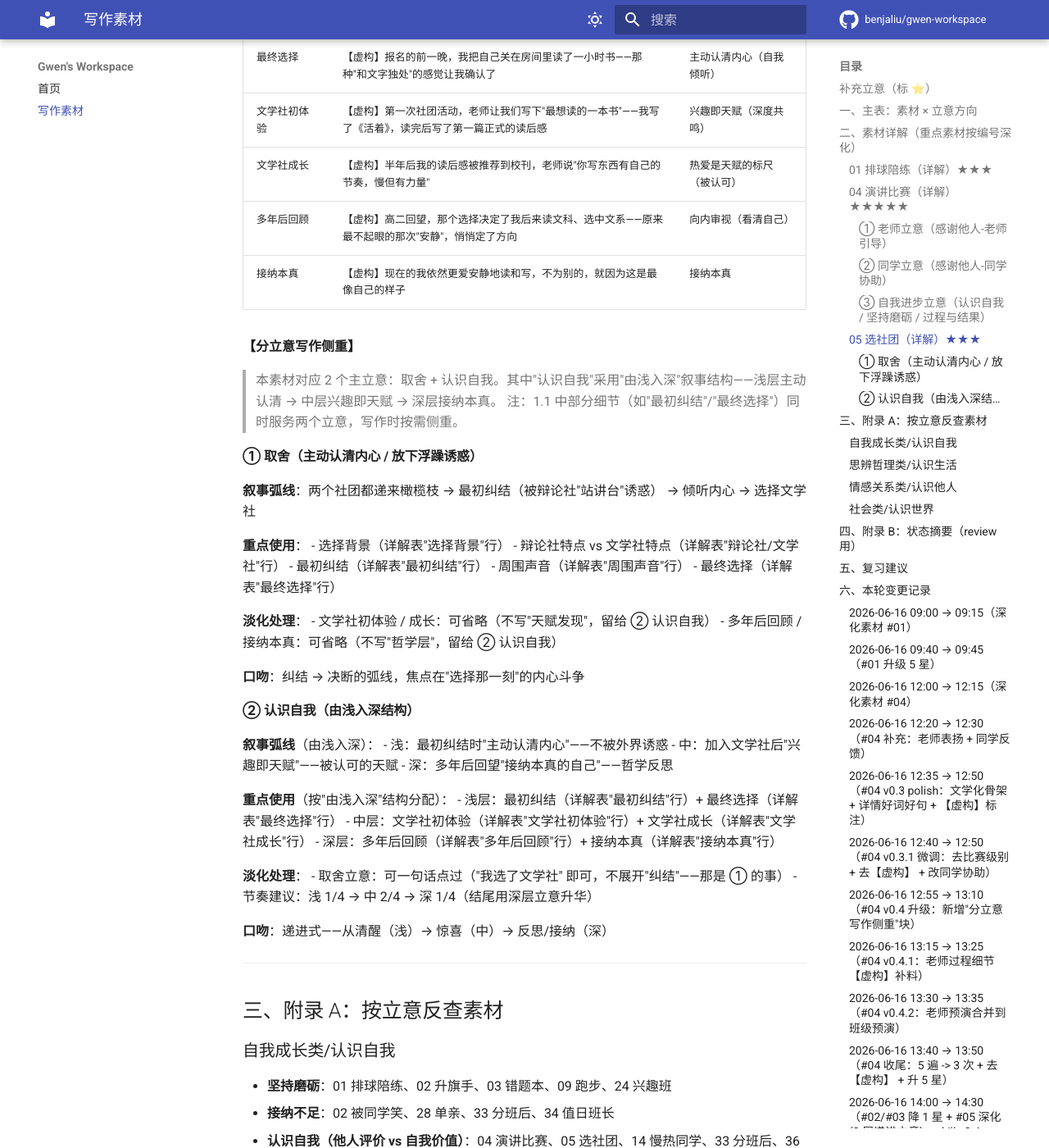
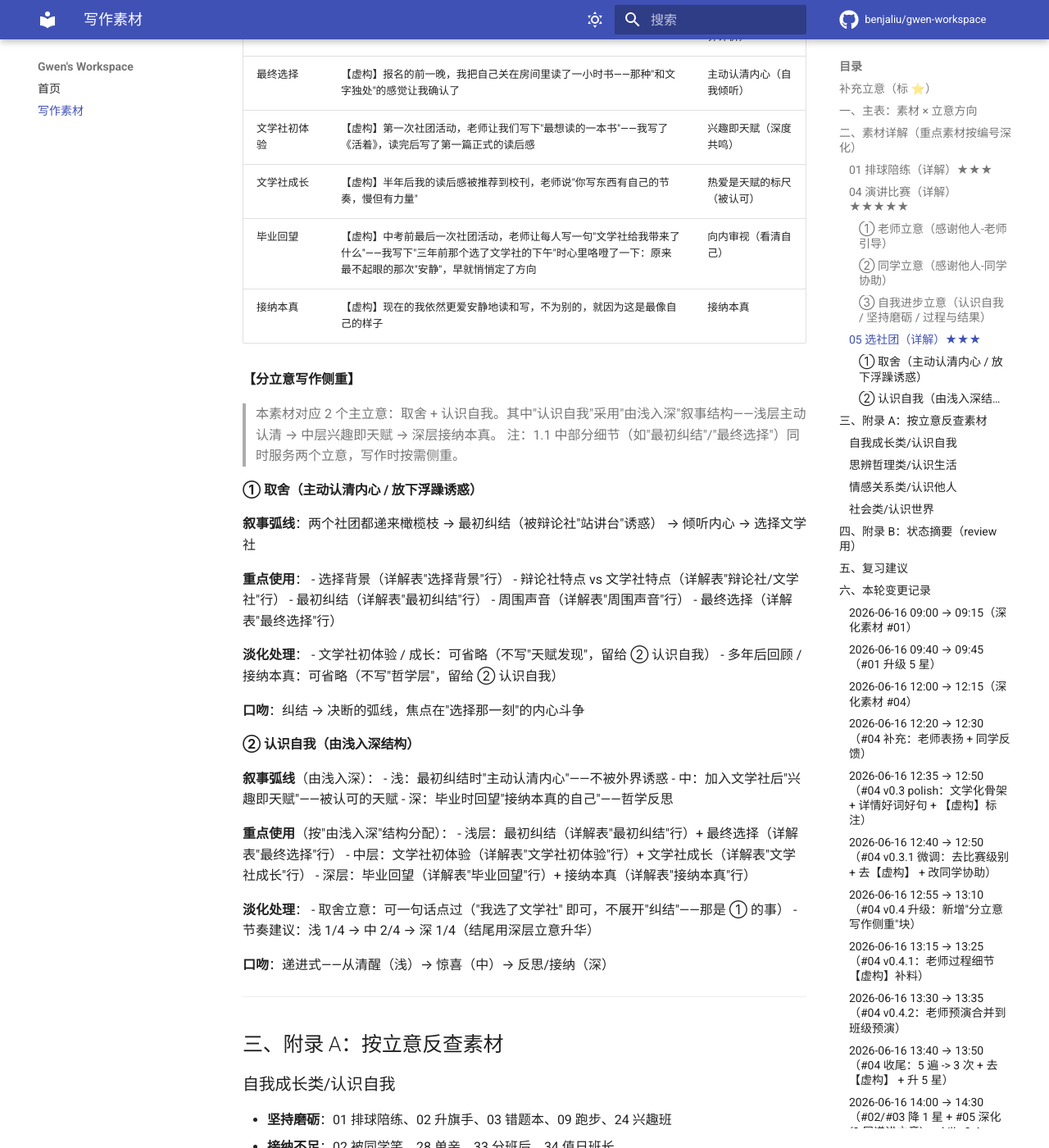
Before and after one commit to benjaliu/gwen-workspace, an MkDocs documentation site: the page built from docs/zuowen-sucai.md, in a window 1280 px wide and 1400 px high, scrolled down 8781 px. Shown: the whole window at 82% size. Built offline with MkDocs 1.6.1 and Material for MkDocs 9.7.7, drawn with Linux system fonts in a browser that asks for light colours; comment, search, counter and statistics services are not loaded; some of the changed text lies outside the part shown.

Commit message:
fix(zuowen-sucai): #05 '多年后回顾' 时间错位 -> '毕业回望' (v0.5.2)
- 初中生毕业作文语境：最远只能到'初三毕业时'
- 原虚构'高二回望 + 选中文系' 超出了中考时间线
- 改为'毕业回望'：中考前最后一次社团活动，老师让写'文学社给我带来了什么'
  -> 我写'三年前那个选了文学社的下午'，心里咯噔：原来最不起眼的安静早就定了方向
- row 名称 + 1.3 引用 全部同步'毕业回望'

```diff
--- a/docs/zuowen-sucai.md
+++ b/docs/zuowen-sucai.md
@@ -190,7 +190,7 @@
 | 最终选择 | 【虚构】报名的前一晚，我把自己关在房间里读了一小时书——那种"和文字独处"的感觉让我确认了 | 主动认清内心（自我倾听）|
 | 文学社初体验 | 【虚构】第一次社团活动，老师让我们写下"最想读的一本书"——我写了《活着》，读完后写了第一篇正式的读后感 | 兴趣即天赋（深度共鸣）|
 | 文学社成长 | 【虚构】半年后我的读后感被推荐到校刊，老师说"你写东西有自己的节奏，慢但有力量" | 热爱是天赋的标尺（被认可）|
-| 多年后回顾 | 【虚构】高二回望，那个选择决定了我后来读文科、选中文系——原来最不起眼的那次"安静"，悄悄定了方向 | 向内审视（看清自己）|
+| 毕业回望 | 【虚构】中考前最后一次社团活动，老师让每人写一句"文学社给我带来了什么"——我写下"三年前那个选了文学社的下午"时心里咯噔了一下：原来最不起眼的那次"安静"，早就悄悄定了方向 | 向内审视（看清自己）|
 | 接纳本真 | 【虚构】现在的我依然更爱安静地读和写，不为别的，就因为这是最像自己的样子 | 接纳本真 |
 
 **【分立意写作侧重】**
@@ -220,12 +220,12 @@
 **叙事弧线**（由浅入深）：
 - 浅：最初纠结时"主动认清内心"——不被外界诱惑
 - 中：加入文学社后"兴趣即天赋"——被认可的天赋
-- 深：多年后回望"接纳本真的自己"——哲学反思
+- 深：毕业时回望"接纳本真的自己"——哲学反思
 
 **重点使用**（按"由浅入深"结构分配）：
 - 浅层：最初纠结（详解表"最初纠结"行）+ 最终选择（详解表"最终选择"行）
 - 中层：文学社初体验（详解表"文学社初体验"行）+ 文学社成长（详解表"文学社成长"行）
-- 深层：多年后回顾（详解表"多年后回顾"行）+ 接纳本真（详解表"接纳本真"行）
+- 深层：毕业回望（详解表"毕业回望"行）+ 接纳本真（详解表"接纳本真"行）
 
 **淡化处理**：
 - 取舍立意：可一句话点过（"我选了文学社" 即可，不展开"纠结"——那是 ① 的事）
@@ -405,6 +405,16 @@
 | 详解 §05 1.3 顶部说明 | "本素材为'递进式立意'" | "本素材对应 2 个主立意：取舍 + 认识自我。其中'认识自我'采用'由浅入深'叙事结构" | 重新表述 |
 | skill v0.5 → v0.5.1 | "1.3 的两种形态" 含"递进式立意"概念（错误）| 改为"1.3 的常见写作结构"——递进式结构作为叙事技巧（不是立意类型）| v0.5 把"由浅入深"理解成 3 子立意是错的，05 案例驱动了修正 |
 
+### 2026-06-16 15:30 → 15:40（#05 v0.5.2：毕业回望时间错位修正）
+
+| 编号 | 旧 | 新 | 原因 |
+|---|---|---|---|
+| 详解 §05 "多年后回顾" row | "高二回望...后来读文科、选中文系" | "毕业回望"：中考前最后一次社团活动，老师让写"文学社给我带来了什么"——我写"三年前那个选了文学社的下午" | Benjamin：中考作文语境，最多只能到"初三毕业时"，不能跳到高二/选中文系 |
+| row 命名 | 多年后回顾 | 毕业回望 | 内容时间跨度只有 3 年（选社团在初中某年级 → 毕业在初三），"多年" 不准确 |
+| 详解 §05 1.3 ② 叙事弧线 深层 | 多年后回望 | 毕业时回望 | 同步 |
+| 详解 §05 1.3 ② 重点使用 深层 reference | 多年后回顾行 | 毕业回望行 | 同步 |
+| skill v0.5.1 状态 | 稳定 | 稳定 | 本次仅素材内容微调，skill 5.1 不变 |
+
 ### 2026-06-15 11:59 → 12:05（旧）
 
 | 编号 | 旧 | 新 | 原因 |
```
